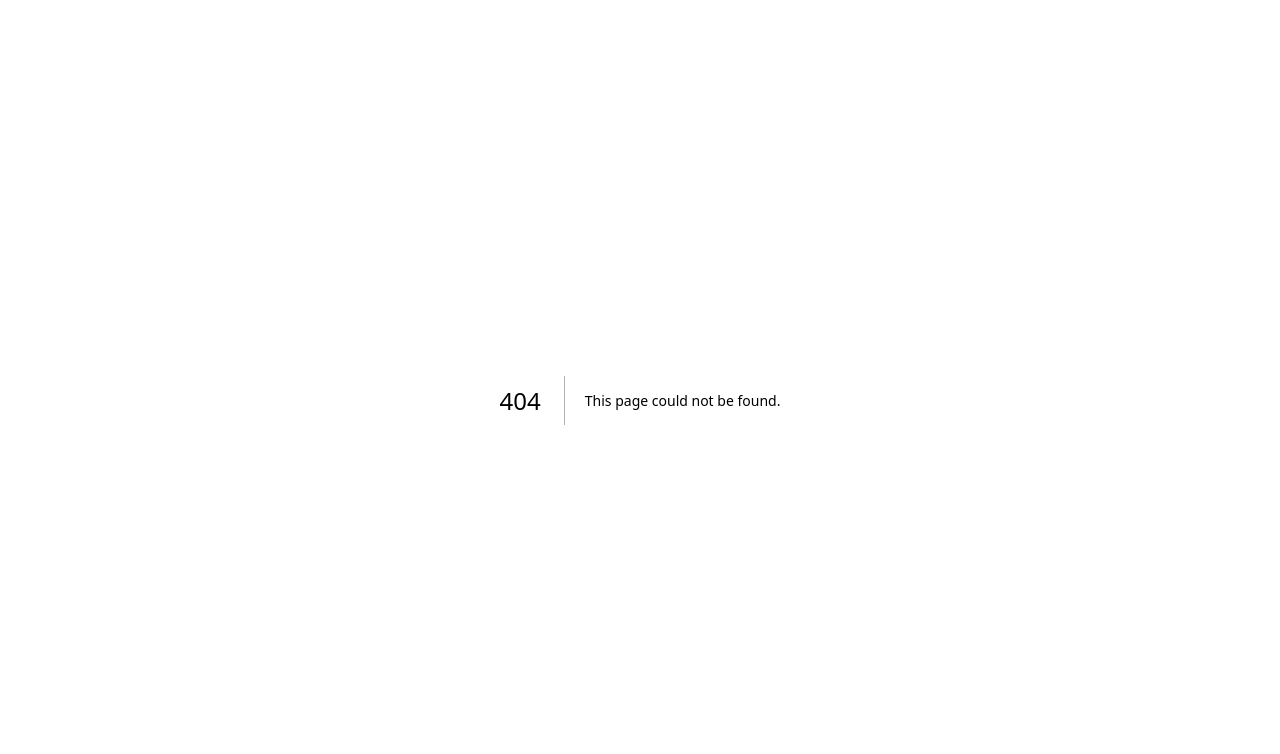
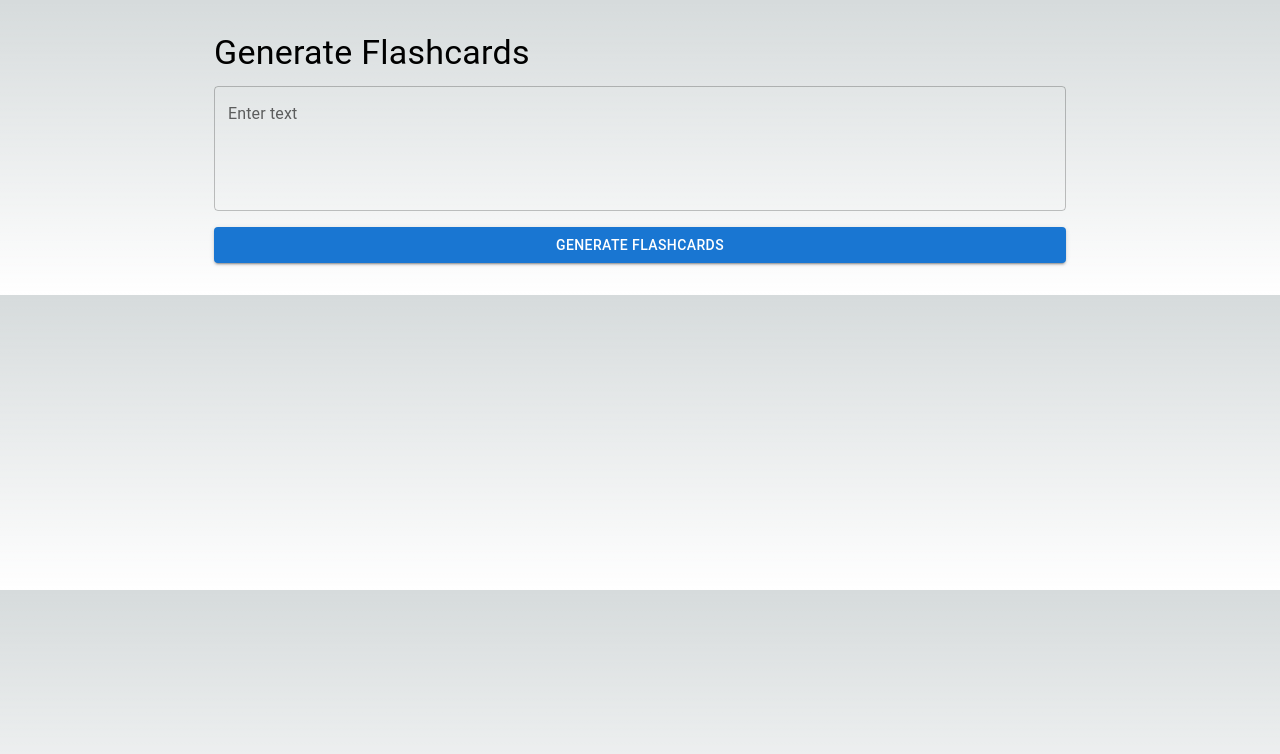
Before and after one commit to Fpalacios153/Project-4-Flashcards, a Next.js app: page /generate in a window 1280 px wide. Before the commit this address had no page. Shown: the top 754 px of the page. Built offline with nearby package versions, Linux system fonts and the light colour scheme.

Commit message:
set up page.js in generate folder

```diff
--- /dev/null
+++ b/app/generate/page.js
@@ -0,0 +1,49 @@
+'use client'
+
+import { useState } from 'react'
+import {
+  Container,
+  TextField,
+  Button,
+  Typography,
+  Box,
+} from '@mui/material'
+
+export default function Generate() {
+  const [text, setText] = useState('')
+  const [flashcards, setFlashcards] = useState([])
+
+  const handleSubmit = async () => {
+    // We'll implement the API call here
+  }
+
+  return (
+    <Container maxWidth="md">
+      <Box sx={{ my: 4 }}>
+        <Typography variant="h4" component="h1" gutterBottom>
+          Generate Flashcards
+        </Typography>
+        <TextField
+          value={text}
+          onChange={(e) => setText(e.target.value)}
+          label="Enter text"
+          fullWidth
+          multiline
+          rows={4}
+          variant="outlined"
+          sx={{ mb: 2 }}
+        />
+        <Button
+          variant="contained"
+          color="primary"
+          onClick={handleSubmit}
+          fullWidth
+        >
+          Generate Flashcards
+        </Button>
+      </Box>
+
+      {/* We'll add flashcard display here */}
+    </Container>
+  )
+}
```
